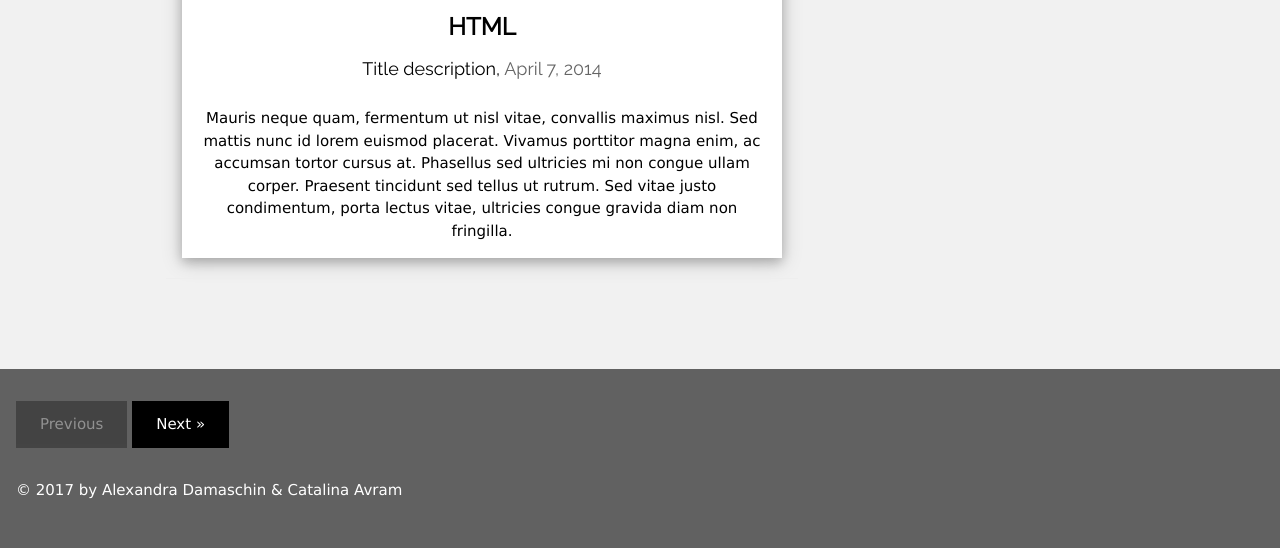
After one commit to AlexandraDamaschin/Web, a PHP site: page /css.html in a window 1280 px wide. The commit adds this page. Shown: the part 573-1121 px from the top of the page. Run offline with PHP 8.4, Linux system fonts and the light colour scheme.

Commit message:
Add files via upload
catalina

```diff
--- /dev/null
+++ b/css.html
@@ -0,0 +1,58 @@
+<!DOCTYPE html>
+<html>
+<title>Web</title>
+<meta charset="UTF-8">
+<meta name="viewport" content="width=device-width, initial-scale=1">
+<link rel="stylesheet" href="https://www.w3schools.com/w3css/4/w3.css">
+<link rel="stylesheet" href="style.css">
+<link rel="stylesheet" href="https://fonts.googleapis.com/css?family=Raleway">
+
+<body class="w3-light-grey">
+
+<div class="w3-content" >
+
+    <!-- Header -->
+    <header class="w3-container w3-center w3-padding-32">
+    <h1><a href="blog.html"><b>MY BLOG</b></a></h1>
+
+    <!-- Grid -->
+    <div class="w3-row">
+
+        <!-- Blog entries -->
+        <div class="w3-col l8 s12">
+            <!-- Blog entry -->
+            <div class="w3-card-4 w3-margin w3-white">
+                <img src="img/desktop.png" alt="desktop" style="width:100%">
+                <div class="w3-container">
+                    <h3><b>HTML</b></h3>
+                    <h5>Title description, <span class="w3-opacity">April 7, 2014</span></h5>
+                </div>
+
+                <div class="w3-container">
+                    <p>Mauris neque quam, fermentum ut nisl vitae, convallis maximus nisl. Sed mattis nunc id lorem euismod placerat. Vivamus porttitor magna enim, ac accumsan tortor cursus at. Phasellus sed ultricies mi non congue ullam corper. Praesent tincidunt sed
+                        tellus ut rutrum. Sed vitae justo condimentum, porta lectus vitae, ultricies congue gravida diam non fringilla.</p>
+
+                </div>
+            </div>
+            <hr>
+
+
+            <!-- END BLOG ENTRIES -->
+        </div>
+
+
+            <!-- END Introduction Menu -->
+        </div>
+
+        <!-- END GRID -->
+    </div><br>
+
+    <!-- END w3-content -->
+</div>
+<footer class="w3-container w3-dark-grey w3-padding-32 w3-margin-top">
+    <button class="w3-button w3-black w3-disabled w3-padding-large w3-margin-bottom">Previous</button>
+    <button class="w3-button w3-black w3-padding-large w3-margin-bottom">Next »</button>
+    <p>&copy; 2017 by Alexandra Damaschin & Catalina Avram</p>
+</footer>
+</body>
+</html>
--- a/style.css
+++ b/style.css
@@ -3,3 +3,28 @@
     font-family: "Raleway", sans-serif;
     style : "max-width:1400px"
 }
+.typing {
+  overflow: hidden; /* Ensures the content is not revealed until the animation */
+  border-right: .15em solid orange; /* The typwriter cursor */
+  white-space: nowrap; /* Keeps the content on a single line */
+  margin: 0 auto; /* Gives that scrolling effect as the typing happens */
+  letter-spacing: .15em; /* Adjust as needed */
+  animation:
+    typing 3.5s steps(40, end),
+    blink-caret .75s step-end infinite;
+}
+
+/* The typing effect */
+@keyframes typing {
+  from { width: 0 }
+  to { width: 100% }
+}
+
+/* The typewriter cursor effect */
+@keyframes blink-caret {
+  from, to { border-color: transparent }
+  50% { border-color: orange; }
+}
+.margine {
+    margin-left: 65px;
+}
```
Also changed, not shown: blog.html (added, +148 -0 lines).
